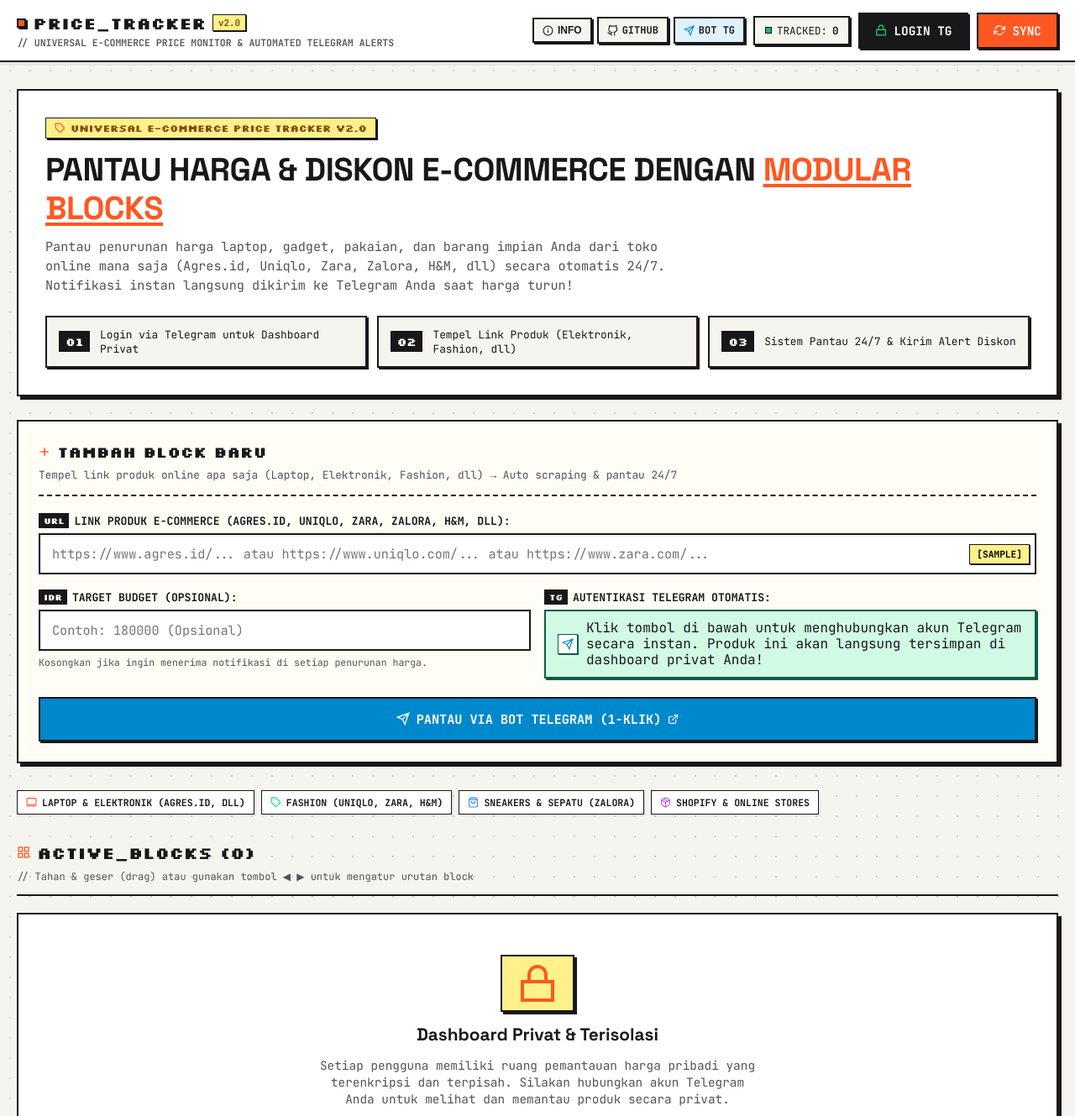
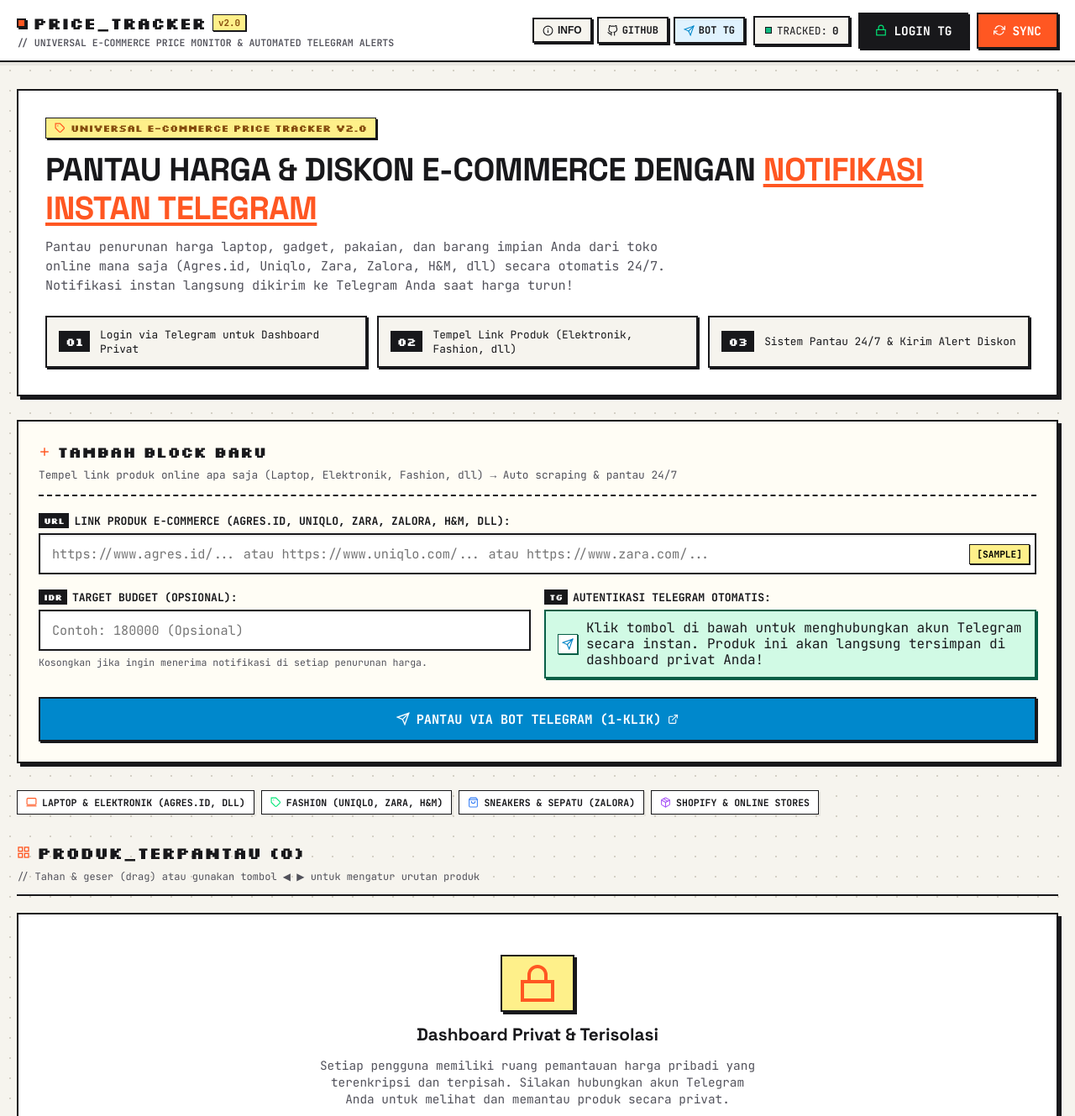
Before and after one commit to mfayaadhh-creator/price-tracker-app, a Svelte app in the folder frontend/: page / in a window 1280 px wide. Shown: the top 1329 px of the page at 84% size. Built offline with nearby package versions, Linux system fonts and the light colour scheme.

Commit message:
copy(hero): update headline copy from MODULAR BLOCKS to NOTIFIKASI INSTAN TELEGRAM for clearer value proposition

```diff
--- a/frontend/src/App.svelte
+++ b/frontend/src/App.svelte
@@ -278,7 +278,7 @@
           <span>UNIVERSAL E-COMMERCE PRICE TRACKER v2.0</span>
         </div>
         <h1 class="hero-title font-display">
-          PANTAU HARGA & DISKON E-COMMERCE DENGAN <span class="highlight-text">MODULAR BLOCKS</span>
+          PANTAU HARGA & DISKON E-COMMERCE DENGAN <span class="highlight-text">NOTIFIKASI INSTAN TELEGRAM</span>
         </h1>
         <p class="hero-desc font-mono">
           Pantau penurunan harga laptop, gadget, pakaian, dan barang impian Anda dari toko online mana saja (Agres.id, Uniqlo, Zara, Zalora, H&M, dll) secara otomatis 24/7. Notifikasi instan langsung dikirim ke Telegram Anda saat harga turun!
@@ -338,10 +338,10 @@
         <div class="section-title-group">
           <h2 class="section-title font-pixel">
             <Icon name="grid" size={16} color="#FF5722" />
-            <span>ACTIVE_BLOCKS ({filteredProducts.length})</span>
+            <span>PRODUK_TERPANTAU ({filteredProducts.length})</span>
           </h2>
           <span class="drag-hint font-mono">
-            // Tahan & geser (drag) atau gunakan tombol ◀ ▶ untuk mengatur urutan block
+            // Tahan & geser (drag) atau gunakan tombol ◀ ▶ untuk mengatur urutan produk
           </span>
         </div>
 
```
